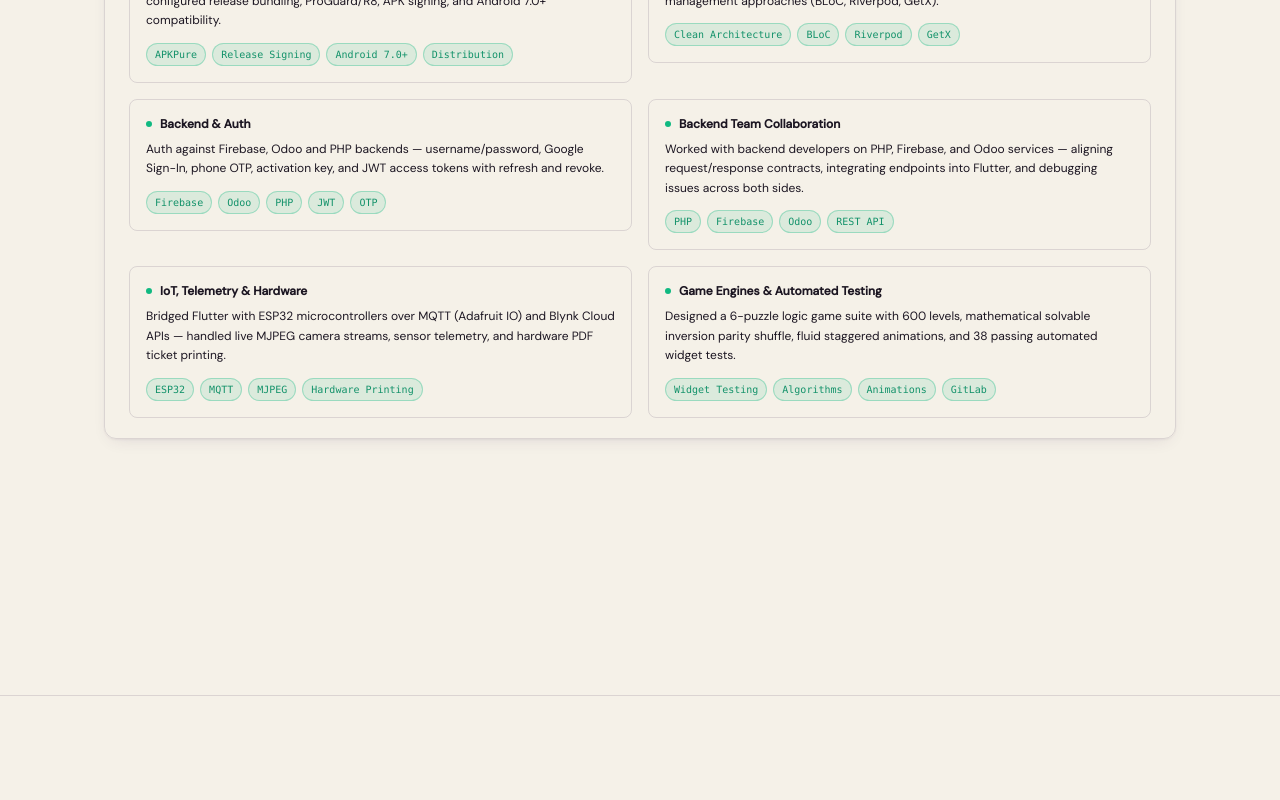
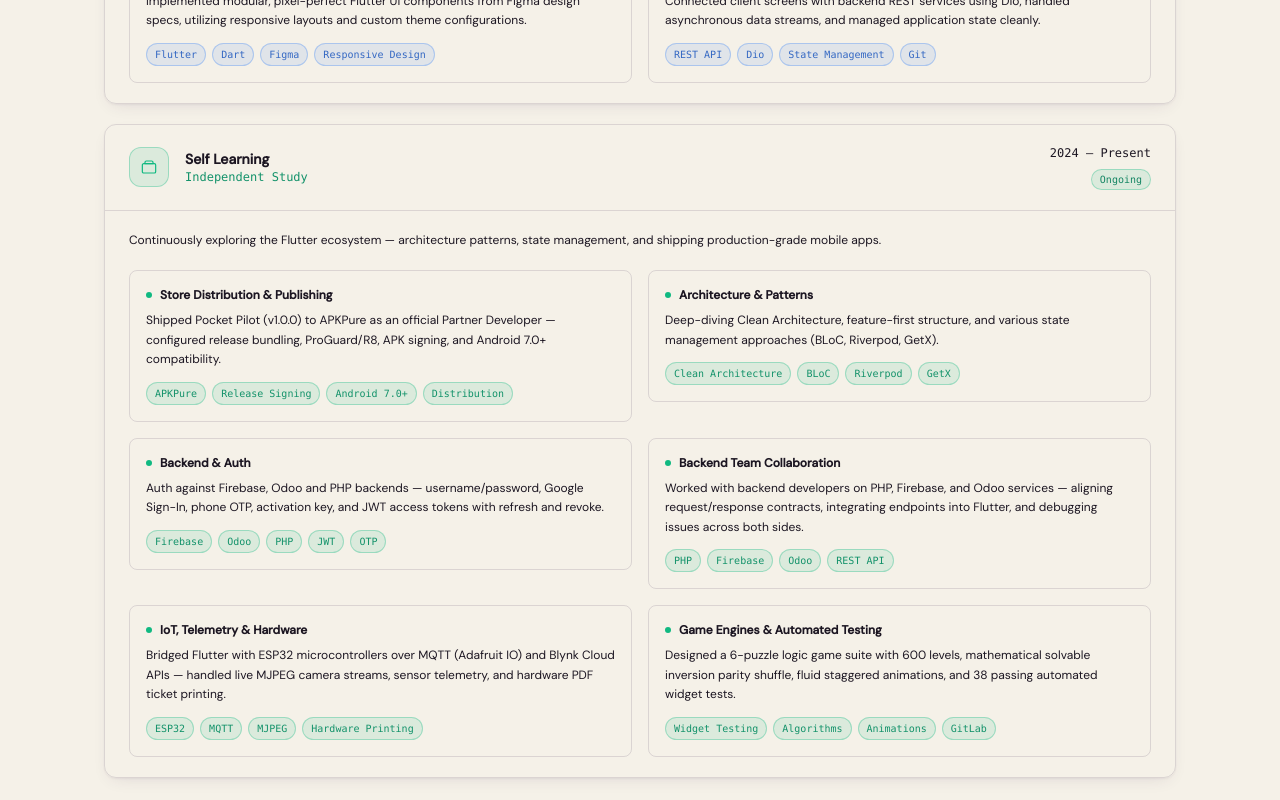
Before and after one commit to 556bhonemyathein/Software-Engineer-Portfolio, a React (Vite) app: page / in a window 1280 px wide. Shown: the part 2840-3640 px from the top of the page. Built offline with nearby package versions, Linux system fonts and the light colour scheme; a web font is replaced by a local one.

Commit message:
Update education, add Burmese language, add San Dev internship experience, and fix email links

```diff
--- a/src/app/App.tsx
+++ b/src/app/App.tsx
@@ -227,6 +227,29 @@ const SKILLS: {
   ];
 
 const EXPERIENCE = [
+  {
+    company: "San Dev",
+    role: "Flutter Developer Intern",
+    period: "2025",
+    type: "Internship",
+    accent: "#3B82F6",
+    description:
+      "Collaborated on production-style mobile development workflows — translating Figma designs into responsive Flutter interfaces, integrating RESTful APIs, managing reactive state, and adhering to team code review standards.",
+    highlights: [
+      {
+        app: "Clean UI & Figma Implementation",
+        detail:
+          "Implemented modular, pixel-perfect Flutter UI components from Figma design specs, utilizing responsive layouts and custom theme configurations.",
+        tags: ["Flutter", "Dart", "Figma", "Responsive Design"],
+      },
+      {
+        app: "API & State Management",
+        detail:
+          "Connected client screens with backend REST services using Dio, handled asynchronous data streams, and managed application state cleanly.",
+        tags: ["REST API", "Dio", "State Management", "Git"],
+      },
+    ],
+  },
   {
     company: "Self Learning",
     role: "Independent Study",
@@ -506,6 +529,7 @@ const EDUCATION = [
     period: "2017 – 2020",
   },
   {
+    degree: "B.C.Sc — Bachelor of Computer Science",
     school: "University of Computer Studies (Meiktila)",
     period: "2022 – 2025",
     graduated: "Jan 2026",
@@ -535,6 +559,11 @@ const TRAINING = [
 ];
 
 const LANGUAGES = [
+  {
+    lang: "Burmese",
+    level: "Native / Mother Tongue",
+    pct: 100,
+  },
   {
     lang: "English",
     level: "B2 — Upper Intermediate",
--- a/src/app/ZayMate.tsx
+++ b/src/app/ZayMate.tsx
@@ -393,7 +393,7 @@ function CaseNav() {
           </div>
           <span className="text-sm font-bold text-slate-800">ZayMate</span>
         </div>
-        <a href="mailto:556bonemyathein@example.com"
+        <a href="mailto:556bhonemyathein@gmail.com"
           className="flex items-center gap-1.5 text-xs font-semibold px-4 py-2 rounded-lg text-white transition-all hover:brightness-105"
           style={{ background: T }}>
           <Mail size={12} /> Contact
@@ -734,7 +734,7 @@ export function ZayMatePage() {
                     style={{ color: T2 }}>
                     <ArrowLeft size={14} /> View more projects
                   </a>
-                  <a href="mailto:556bonemyathein@example.com"
+                  <a href="mailto:556bhonemyathein@gmail.com"
                     className="flex items-center justify-center gap-2 px-6 py-3 rounded-xl font-semibold text-sm text-white border border-white/30 hover:bg-white/10 transition-all">
                     <Mail size={14} /> Get in touch <ArrowUpRight size={13} />
                   </a>
```
